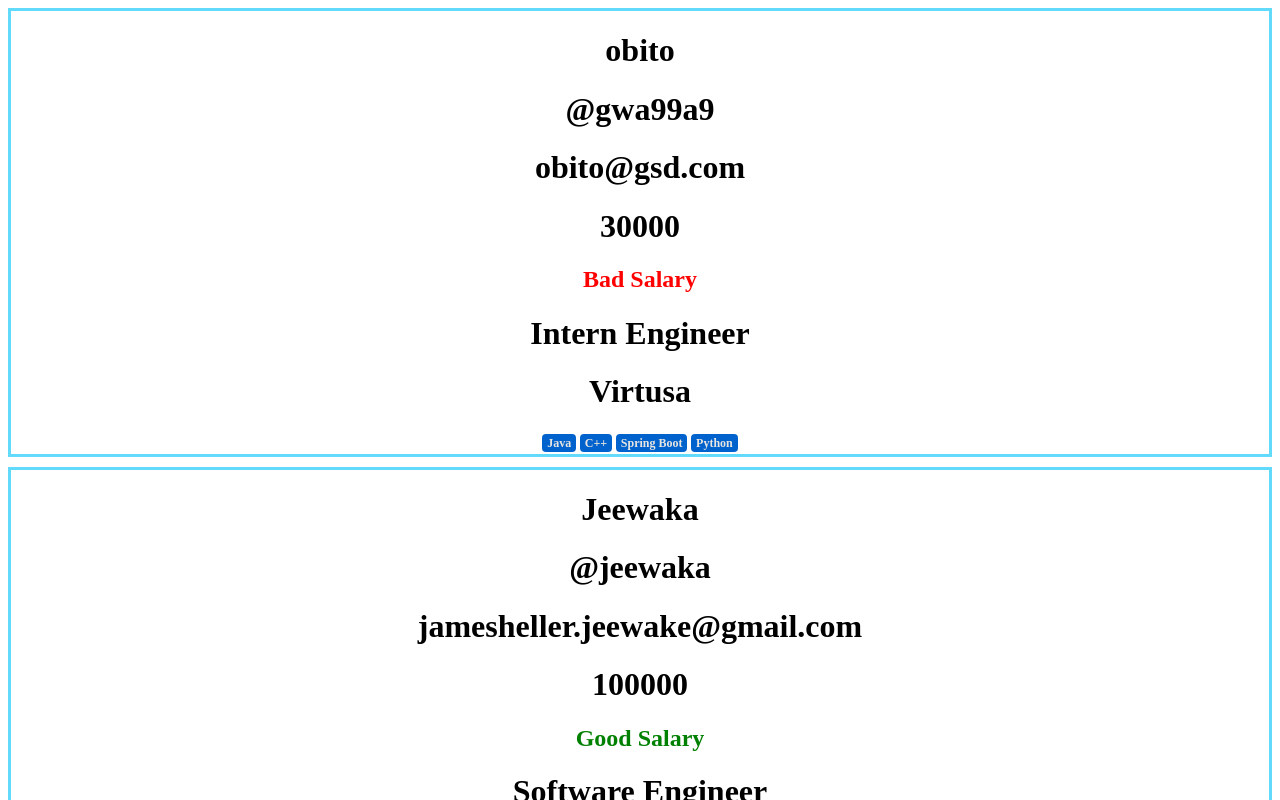
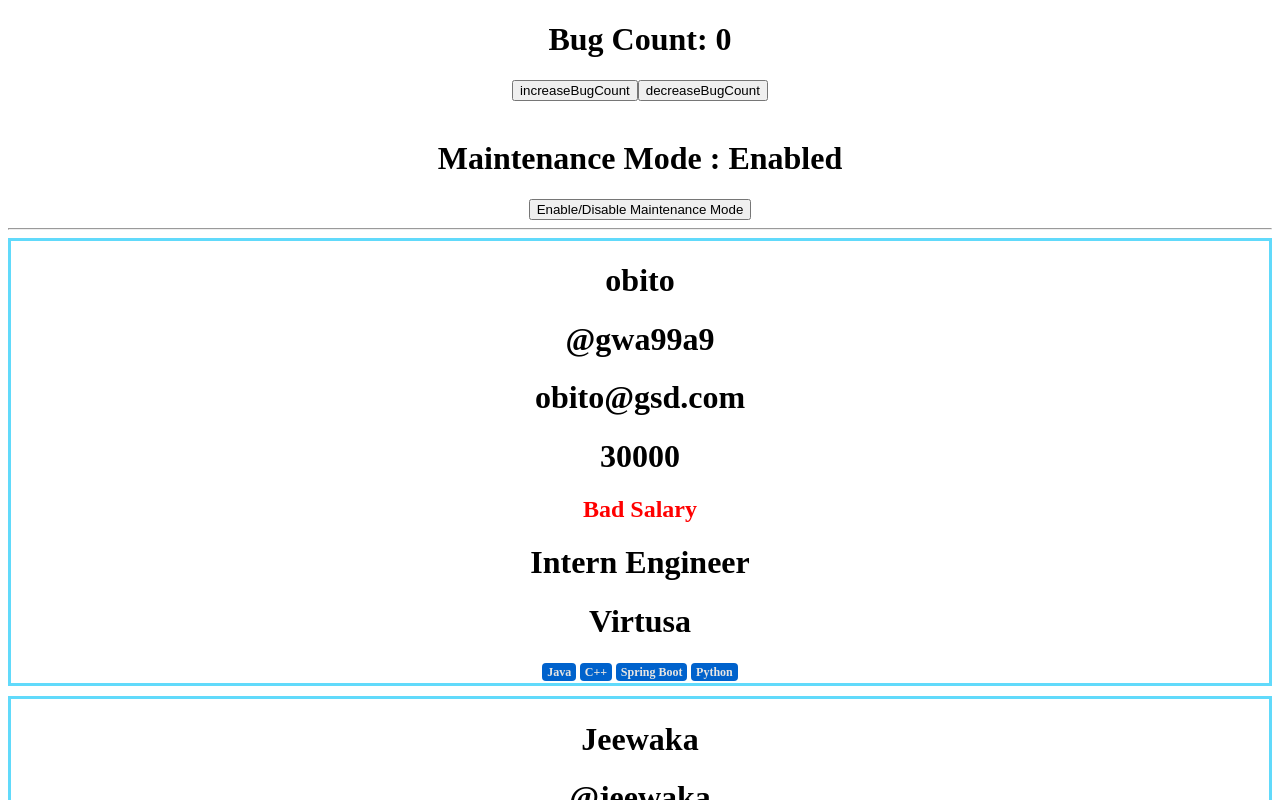
Before and after one commit to gwa99a9/sample-react-app, a React (Create React App) app: page / in a window 1280 px wide. Shown: the top 800 px of the page. Built offline with nearby package versions, Linux system fonts and the light colour scheme.

Commit message:
States in React, useState Hook

```diff
--- a/src/App.js
+++ b/src/App.js
@@ -1,4 +1,5 @@
 import "./App.css";
+import { useState } from "react";
 import { ProfileComponent } from "./ProfileComponent";
 
 const users = [
@@ -33,21 +34,45 @@ const users = [
     ],
   },
 ];
-const isMaintenanceEnabled = false;
 
 function App() {
-  if (!isMaintenanceEnabled) {
-    return (
-      <div className="App">
-        {users.map((user) => {
-          console.log(user);
+  const [bugCount, setBugCount] = useState(0);
+  const [maintenanceMode, setMaintenanceEnabled] = useState(false);
+
+  const increaseBugCount = () => {
+    setBugCount(bugCount + 1);
+    if (bugCount >= 12) setMaintenanceEnabled(true);
+  };
+
+  const decreaseBugCount = () => {
+    if (bugCount > 0) setBugCount(bugCount - 1);
+    if (bugCount <= 12) setMaintenanceEnabled(false);
+  };
+
+  return (
+    <div className="App">
+      <h1>Bug Count: {bugCount}</h1>
+      <button onClick={increaseBugCount}>increaseBugCount</button>
+      <button onClick={decreaseBugCount}>decreaseBugCount</button>
+      <br></br>
+      <br></br>
+      <h1>Maintenance Mode : {!maintenanceMode ? "Enabled" : "Disabled"}</h1>
+      <button
+        onClick={() => {
+          bugCount <= 12
+            ? setMaintenanceEnabled(!maintenanceMode)
+            : alert("ERROR : Too Many Bugs");
+        }}
+      >
+        Enable/Disable Maintenance Mode
+      </button>
+      <hr></hr>
+      {!maintenanceMode &&
+        users.map((user) => {
           return <ProfileComponent key={user.id} user={user} />;
         })}
-      </div>
-    );
-  } else {
-    return "Maintenance Mode Enabled";
-  }
+    </div>
+  );
 }
 
 export default App;
```
